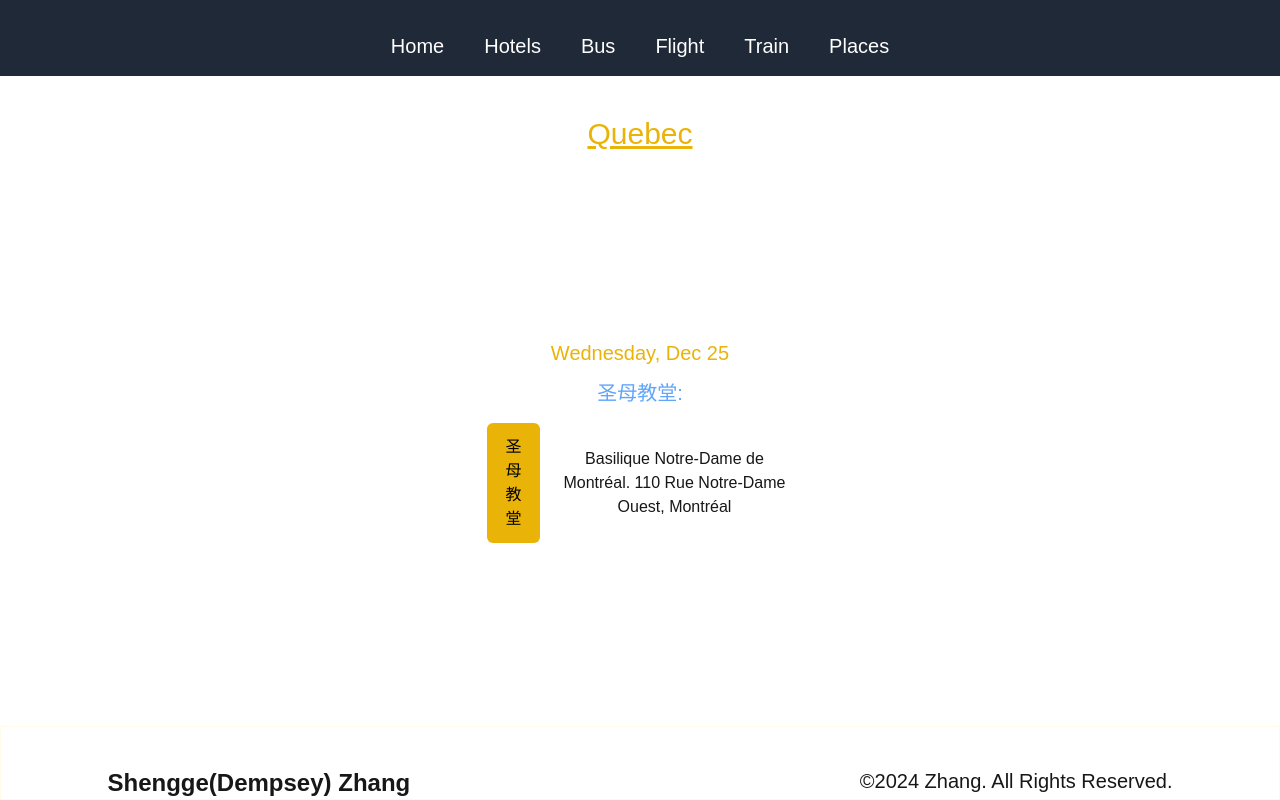
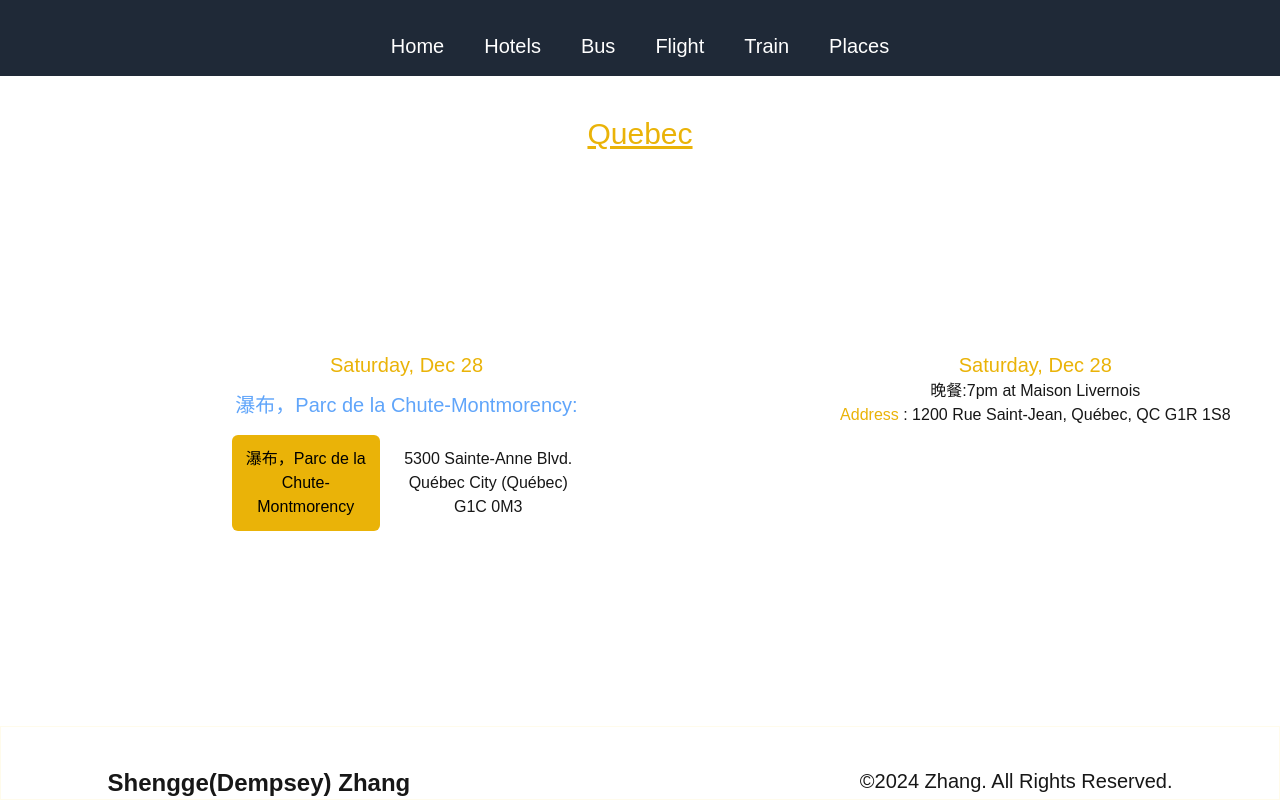
Before and after one commit to zsg0428/travel-manager, a Next.js app: page /places/quebec in a window 1280 px wide. Built offline with nearby package versions, Linux system fonts and the light colour scheme.

Commit message:
adding falls tickets

```diff
--- a/app/places/quebec/page.js
+++ b/app/places/quebec/page.js
@@ -13,11 +13,16 @@ const Page = () => {
             Quebec</TitleSection>
 
         <div className='mx-auto text-center my-4'>
-            <span className='text-yellow-500 text-xl'>Wednesday, Dec 25</span>
-            <People name='圣母教堂' section='hotel'
-                    mtq='/tickets/mtl-church.pdf' qtm='Basilique Notre-Dame de Montréal.
-110 Rue Notre-Dame Ouest, Montréal'
+            <span className='text-yellow-500 text-xl'>Saturday, Dec 28</span>
+            <People name='瀑布，Parc de la Chute-Montmorency' section='hotel'
+                    mtq='/tickets/fall.pdf' qtm='5300 Sainte-Anne Blvd.
+Québec City (Québec) G1C 0M3'
             />
+        </div>
+        <div className='mx-auto text-center my-4'>
+            <span className='text-yellow-500 text-xl'>Saturday, Dec 28</span>
+            <div>晚餐:7pm at Maison Livernois</div>
+            <div><span className='text-yellow-500'> Address</span> : 1200 Rue Saint-Jean, Québec, QC G1R 1S8</div>
         </div>
     </PageLayout>
 
```
Also changed, not shown: 1 other file (tests, documents, lock files or other folders).
